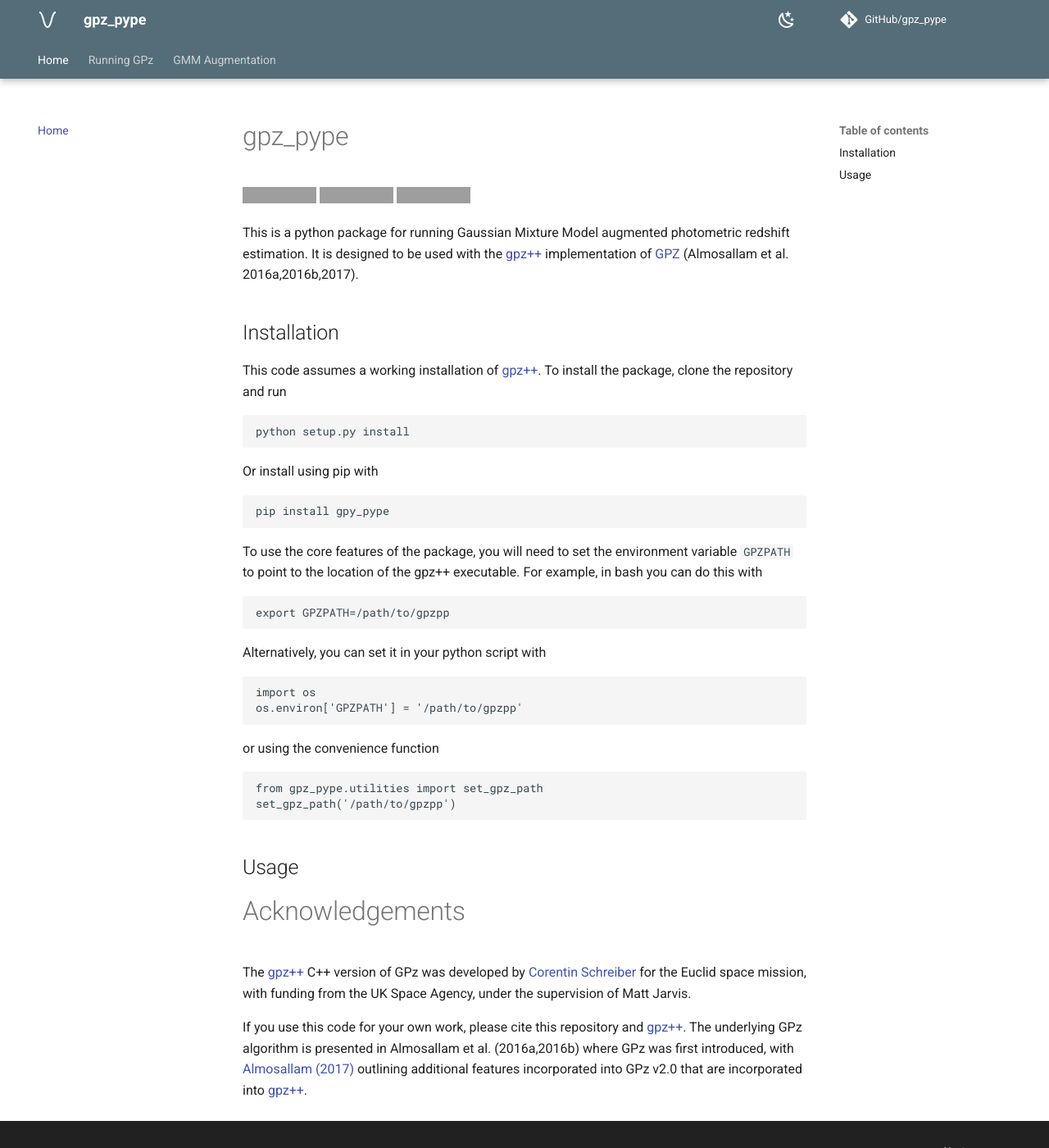
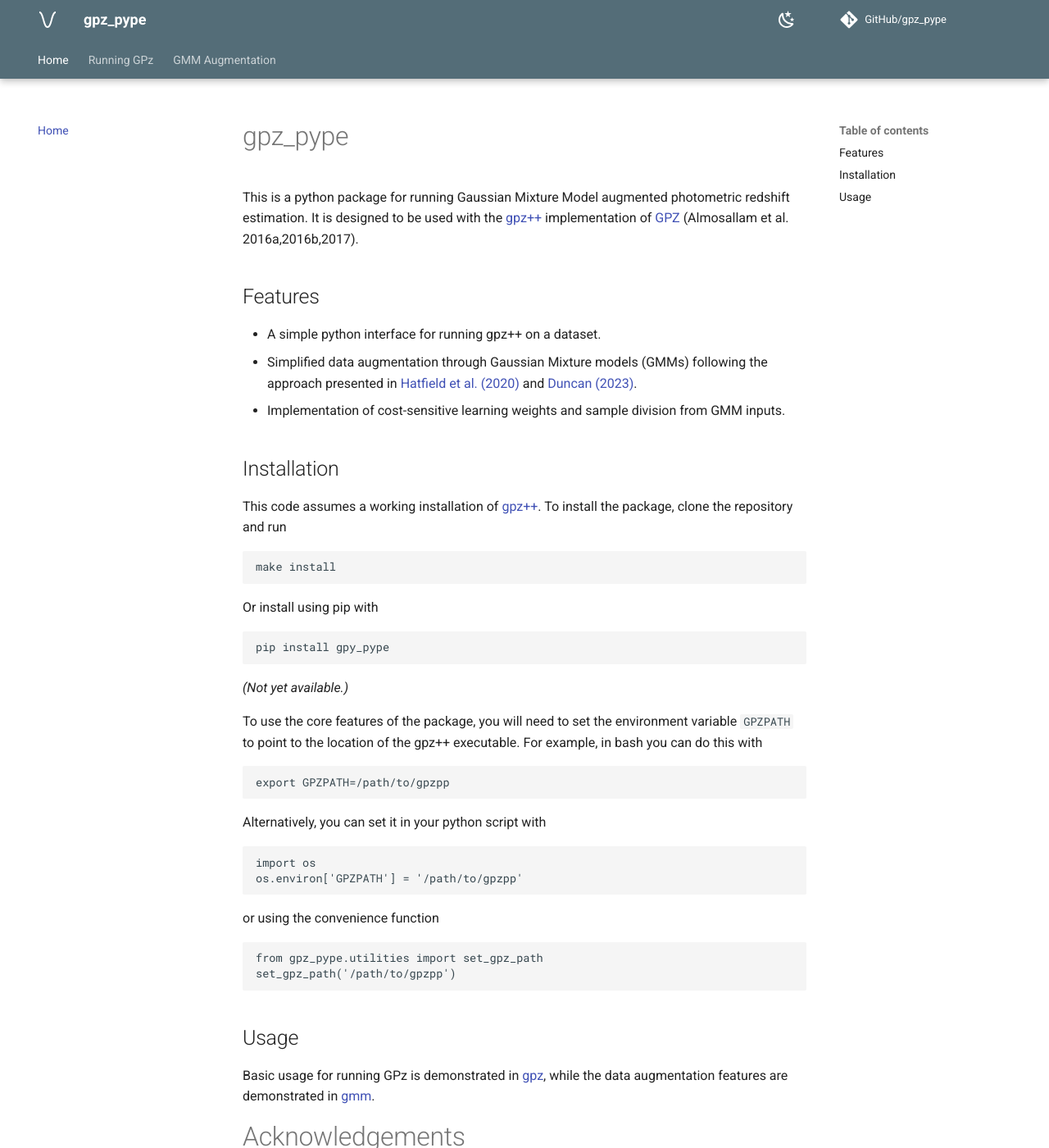
Before and after one commit to dunkenj/gpz_pype, an MkDocs documentation site: the page built from docs/index.md, in a window 1280 px wide and 1400 px high. Shown: the whole window at 82% size. Built offline with MkDocs 1.6.1 and Material for MkDocs 9.7.7, drawn with Linux system fonts in a browser that asks for light colours; comment, search, counter and statistics services are not loaded; grey boxes are pictures that could not be loaded.

Commit message:
Docs update

````diff
--- a/docs/index.md
+++ b/docs/index.md
@@ -1,17 +1,18 @@
 # gpz_pype
+This is a python package for running Gaussian Mixture Model augmented photometric redshift estimation. It is designed to be used with the [gpz++](https://github.com/cschreib/gpzpp) implementation of [GPZ](https://github.com/OxfordML/GPz) (Almosallam et al. 2016a,2016b,2017).
 
-[![Build Status](https://travis-ci.org/COINtoolbox/gpz_pype.svg?branch=master)](https://travis-ci.org/COINtoolbox/gpz_pype)
-[![Coverage Status](https://coveralls.io/repos/github/COINtoolbox/gpz_pype/badge.svg?branch=master)](https://coveralls.io/github/COINtoolbox/gpz_pype?branch=master)
-[![Documentation Status](https://readthedocs.org/projects/gpz-pype/badge/?version=latest)](https://gpz-pype.readthedocs.io/en/latest/?badge=latest)
+## Features
 
-This is a python package for running Gaussian Mixture Model augmented photometric redshift estimation. It is designed to be used with the [gpz++](https://github.com/cschreib/gpzpp) implementation of [GPZ](https://github.com/OxfordML/GPz) (Almosallam et al. 2016a,2016b,2017).
+* A simple python interface for running gpz++ on a dataset.
+* Simplified data augmentation through Gaussian Mixture models (GMMs) following the approach presented in [Hatfield et al. (2020)](https://arxiv.org/abs/2009.01952) and [Duncan (2023)](https://ui.adsabs.harvard.edu/abs/2022MNRAS.512.3662D/abstract).
+* Implementation of cost-sensitive learning weights and sample division from GMM inputs.
 
 ## Installation
 
 This code assumes a working installation of [gpz++](https://github.com/cschreib/gpzpp). To install the package, clone the repository and run
 
 ```bash
-python setup.py install
+make install
 ```
 
 Or install using pip with
@@ -19,6 +20,7 @@ Or install using pip with
 ```bash
 pip install gpy_pype
 ```
+_(Not yet available.)_
 
 To use the core features of the package, you will need to set the environment variable `GPZPATH` to point to the location of the gpz++ executable. For example, in bash you can do this with
 ```bash
@@ -37,6 +39,8 @@ set_gpz_path('/path/to/gpzpp')
 
 ## Usage
 
+Basic usage for running GPz is demonstrated in [gpz](gpz), while the data augmentation features are demonstrated in [gmm](gmm).
+
 # Acknowledgements
 
 The [gpz++](https://github.com/cschreib/gpzpp) C++ version of GPz was developed by [Corentin Schreiber](https://github.com/cschreib/) for the Euclid space mission, with funding from the UK Space Agency, under the supervision of Matt Jarvis.
--- a/mkdocs.yml
+++ b/mkdocs.yml
@@ -24,6 +24,14 @@ theme:
         icon: material/weather-sunny
         name: Switch to light mode
 
+  font:
+    text: Roboto
+    code: Roboto Mono
+
+  language: en
+
+
+
 repo_url: https://github.com/dunkenj/gpz_pype
 repo_name: GitHub/gpz_pype
 
@@ -38,6 +46,7 @@ plugins:
         rendering:
           show_source: false
 
+
 nav:
  - Home: index.md
  - Running GPz: gpz.md
````
